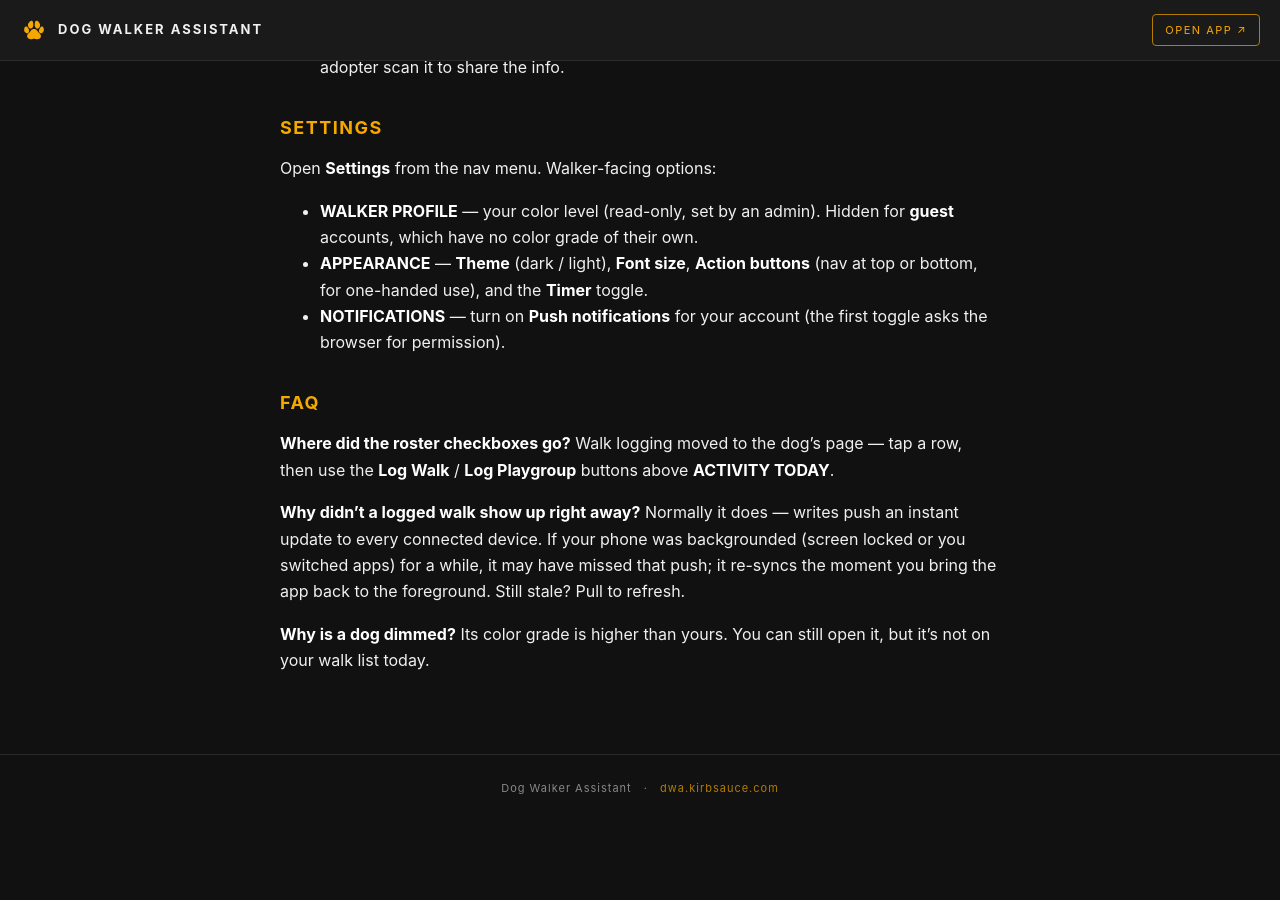
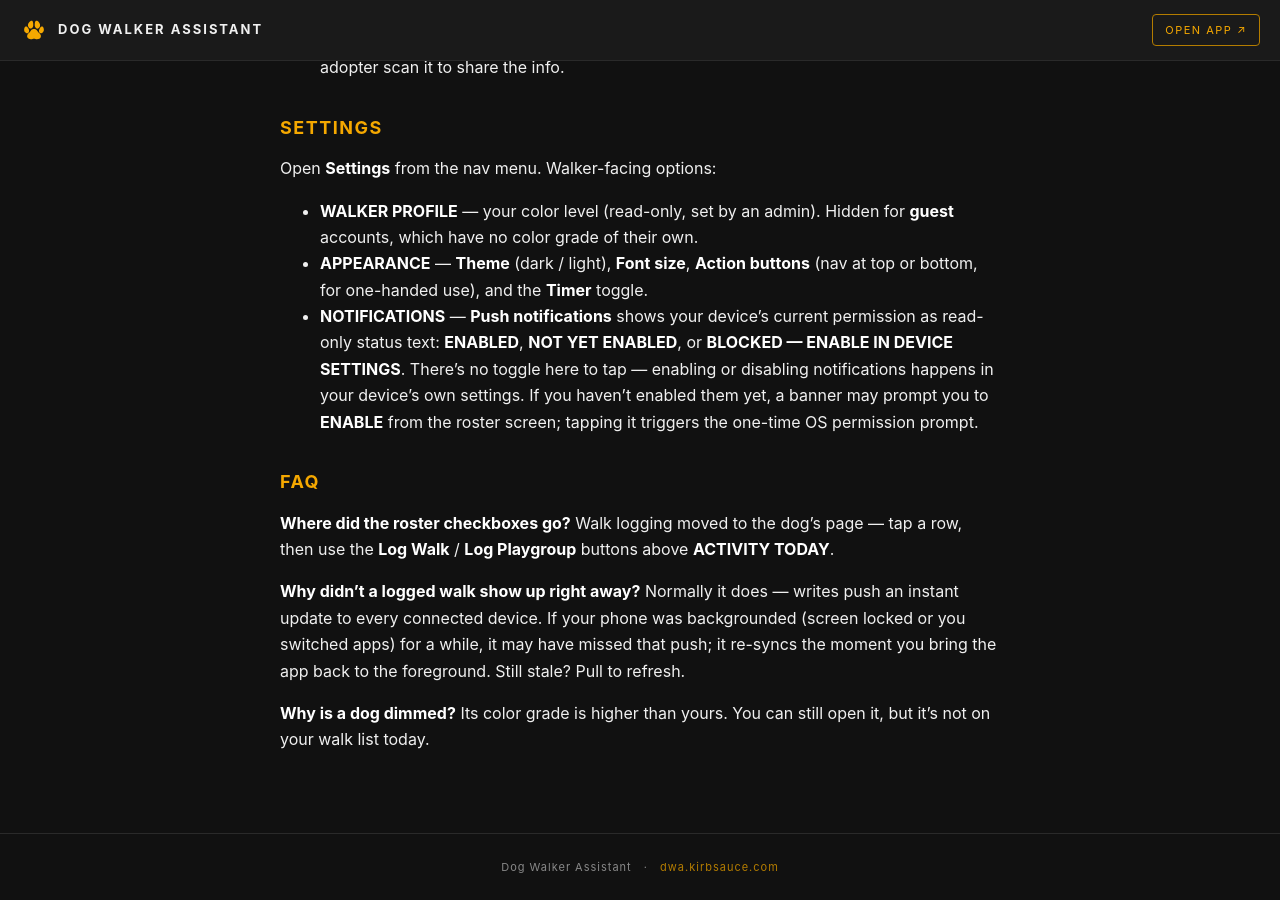
Before and after one commit to kirbsauce/dog-walker-assistant-docs, a Jekyll site: the page built from WALKER.md, in a window 1280 px wide and 900 px high, scrolled down 7383 px. Built offline with Jekyll 4.4.1, drawn with Linux system fonts in a browser that asks for light colours; before the commit the page ends 8204 px from its top, so only the background shows below that.

Commit message:
Describe NOTIFICATIONS as a read-only status, not a toggle
Closes #79

```diff
--- a/WALKER.md
+++ b/WALKER.md
@@ -350,8 +350,12 @@ Open **Settings** from the nav menu. Walker-facing options:
   for **guest** accounts, which have no color grade of their own.
 - **APPEARANCE** — **Theme** (dark / light), **Font size**, **Action buttons**
   (nav at top or bottom, for one-handed use), and the **Timer** toggle.
-- **NOTIFICATIONS** — turn on **Push notifications** for your account (the first
-  toggle asks the browser for permission).
+- **NOTIFICATIONS** — **Push notifications** shows your device's current
+  permission as read-only status text: **ENABLED**, **NOT YET ENABLED**, or
+  **BLOCKED — ENABLE IN DEVICE SETTINGS**. There's no toggle here to tap —
+  enabling or disabling notifications happens in your device's own settings.
+  If you haven't enabled them yet, a banner may prompt you to **ENABLE** from
+  the roster screen; tapping it triggers the one-time OS permission prompt.
 
 ## FAQ
 
```
